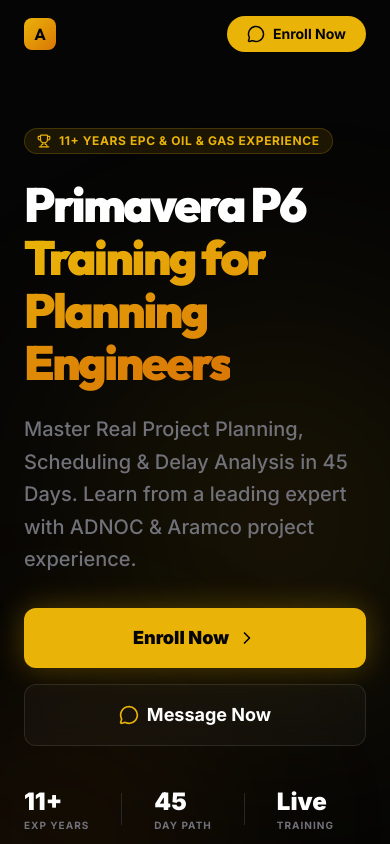
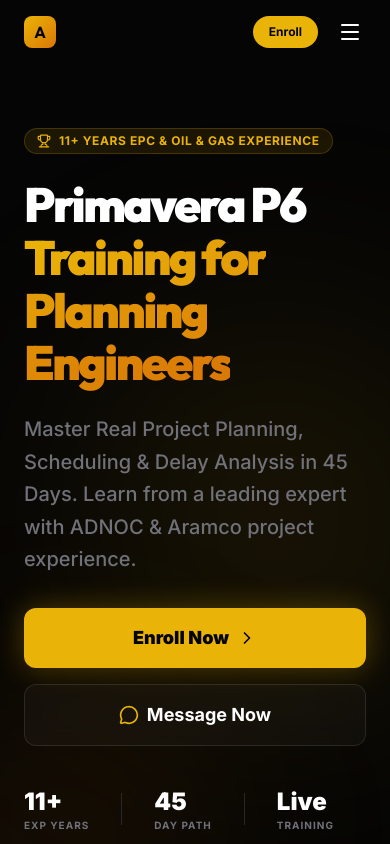
Before and after one commit to MoinuddinHasan02/Course_Website, a Next.js app: page / in a window 390 px wide. Shown: the top 844 px of the page. Built offline with nearby package versions, Linux system fonts and the light colour scheme.

Commit message:
Add responsive hamburger menu for mobile navbar

```diff
--- a/src/components/Navbar.tsx
+++ b/src/components/Navbar.tsx
@@ -3,10 +3,11 @@
 import Link from "next/link";
 import { useState, useEffect } from "react";
 import { cn } from "@/lib/utils";
-import { MessageCircle } from "lucide-react";
+import { MessageCircle, Menu, X } from "lucide-react";
 
 export function Navbar() {
   const [scrolled, setScrolled] = useState(false);
+  const [mobileMenuOpen, setMobileMenuOpen] = useState(false);
 
   useEffect(() => {
     const handleScroll = () => {
@@ -19,12 +20,12 @@
   return (
     <nav
       className={cn(
-        "fixed top-0 left-0 right-0 z-50 transition-all duration-300 px-6 py-4",
-        scrolled ? "glass-dark border-b border-border py-3" : "bg-transparent"
+        "fixed top-0 left-0 right-0 z-50 transition-all duration-300",
+        scrolled ? "glass-dark border-b border-border py-3" : "bg-transparent py-4"
       )}
     >
-      <div className="max-w-7xl mx-auto flex items-center justify-between">
-        <Link href="/" className="flex items-center gap-2">
+      <div className="max-w-7xl mx-auto px-6 flex items-center justify-between">
+        <Link href="/" className="flex items-center gap-2" onClick={() => setMobileMenuOpen(false)}>
           <div className="w-8 h-8 bg-gradient-to-br from-primary to-accent rounded-lg flex items-center justify-center font-bold text-background font-heading">
             A
           </div>
@@ -33,22 +34,51 @@
           </span>
         </Link>
 
+        {/* Desktop Navigation */}
         <div className="hidden md:flex items-center gap-8">
           <Link href="#why" className="text-sm font-medium hover:text-primary transition-colors">Why This Course</Link>
           <Link href="#curriculum" className="text-sm font-medium hover:text-primary transition-colors">Curriculum</Link>
           <Link href="#trainer" className="text-sm font-medium hover:text-primary transition-colors">About Trainer</Link>
           <Link href="/verify" className="text-sm font-medium text-green-400 hover:text-primary transition-colors">Verify Certificate</Link>
+          <a
+            href="https://forms.gle/qeDv1BP5acFm2N4j6"
+            target="_blank"
+            rel="noopener noreferrer"
+            className="flex items-center gap-2 px-5 py-2 rounded-full bg-primary text-background font-bold text-sm hover:bg-accent transition-all transform hover:scale-105"
+          >
+            <MessageCircle size={18} />
+            <span>Enroll Now</span>
+          </a>
         </div>
 
-        <Link
-          href="https://forms.gle/qeDv1BP5acFm2N4j6"
-          target="_blank"
-          className="flex items-center gap-2 px-5 py-2 rounded-full bg-primary text-background font-bold text-sm hover:bg-accent transition-all transform hover:scale-105"
-        >
-          <MessageCircle size={18} />
-          <span>Enroll Now</span>
-        </Link>
+        {/* Mobile Navigation Toggle & Enroll Button */}
+        <div className="flex md:hidden items-center gap-4">
+          <a
+            href="https://forms.gle/qeDv1BP5acFm2N4j6"
+            target="_blank"
+            rel="noopener noreferrer"
+            className="flex items-center gap-2 px-4 py-2 rounded-full bg-primary text-background font-bold text-xs hover:bg-accent transition-all"
+          >
+            <span>Enroll</span>
+          </a>
+          <button
+            onClick={() => setMobileMenuOpen(!mobileMenuOpen)}
+            className="text-foreground p-1"
+          >
+            {mobileMenuOpen ? <X size={24} /> : <Menu size={24} />}
+          </button>
+        </div>
       </div>
+
+      {/* Mobile Menu Dropdown */}
+      {mobileMenuOpen && (
+        <div className="md:hidden absolute top-full left-0 right-0 bg-background/95 backdrop-blur-xl border-b border-border shadow-2xl p-6 flex flex-col gap-6">
+          <Link href="#why" onClick={() => setMobileMenuOpen(false)} className="text-lg font-bold hover:text-primary transition-colors">Why This Course</Link>
+          <Link href="#curriculum" onClick={() => setMobileMenuOpen(false)} className="text-lg font-bold hover:text-primary transition-colors">Curriculum</Link>
+          <Link href="#trainer" onClick={() => setMobileMenuOpen(false)} className="text-lg font-bold hover:text-primary transition-colors">About Trainer</Link>
+          <Link href="/verify" onClick={() => setMobileMenuOpen(false)} className="text-lg font-bold text-green-400 hover:text-primary transition-colors">Verify Certificate</Link>
+        </div>
+      )}
     </nav>
   );
 }
```
